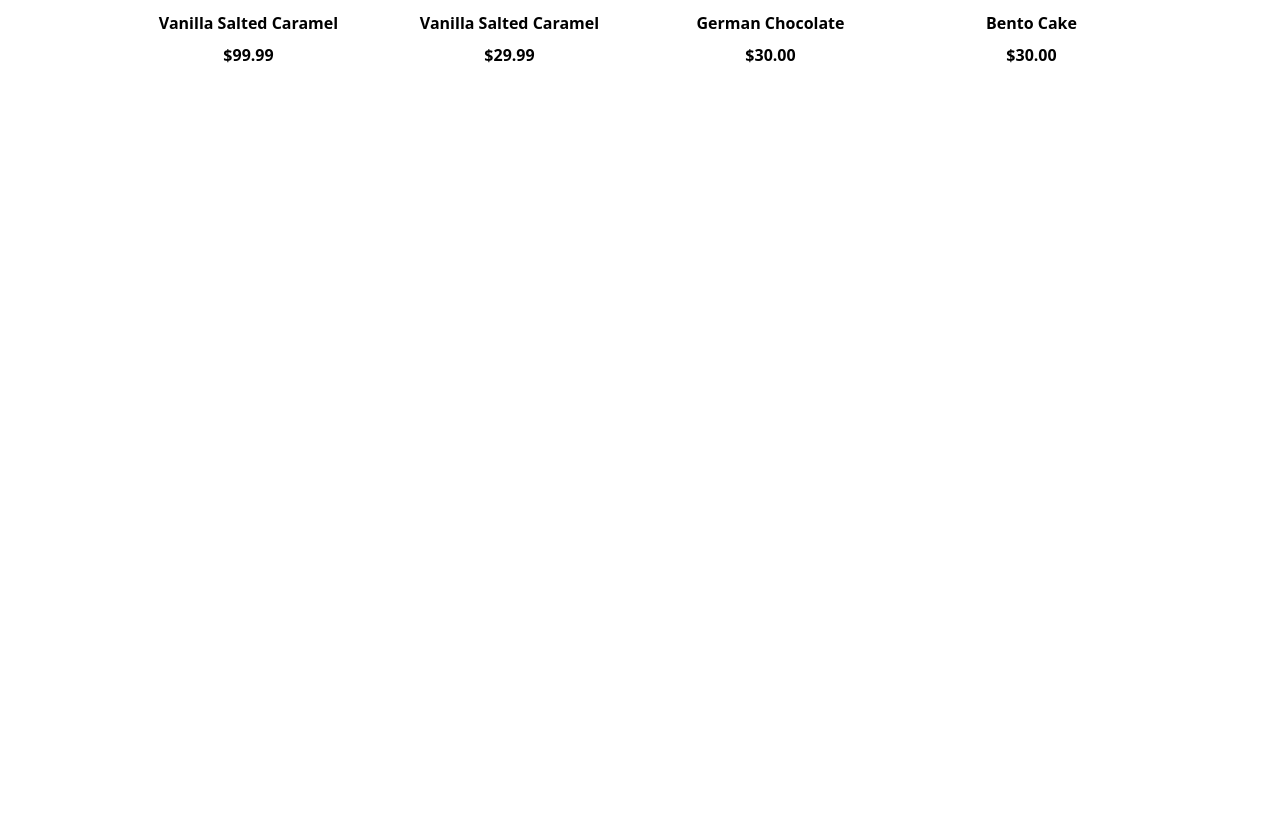
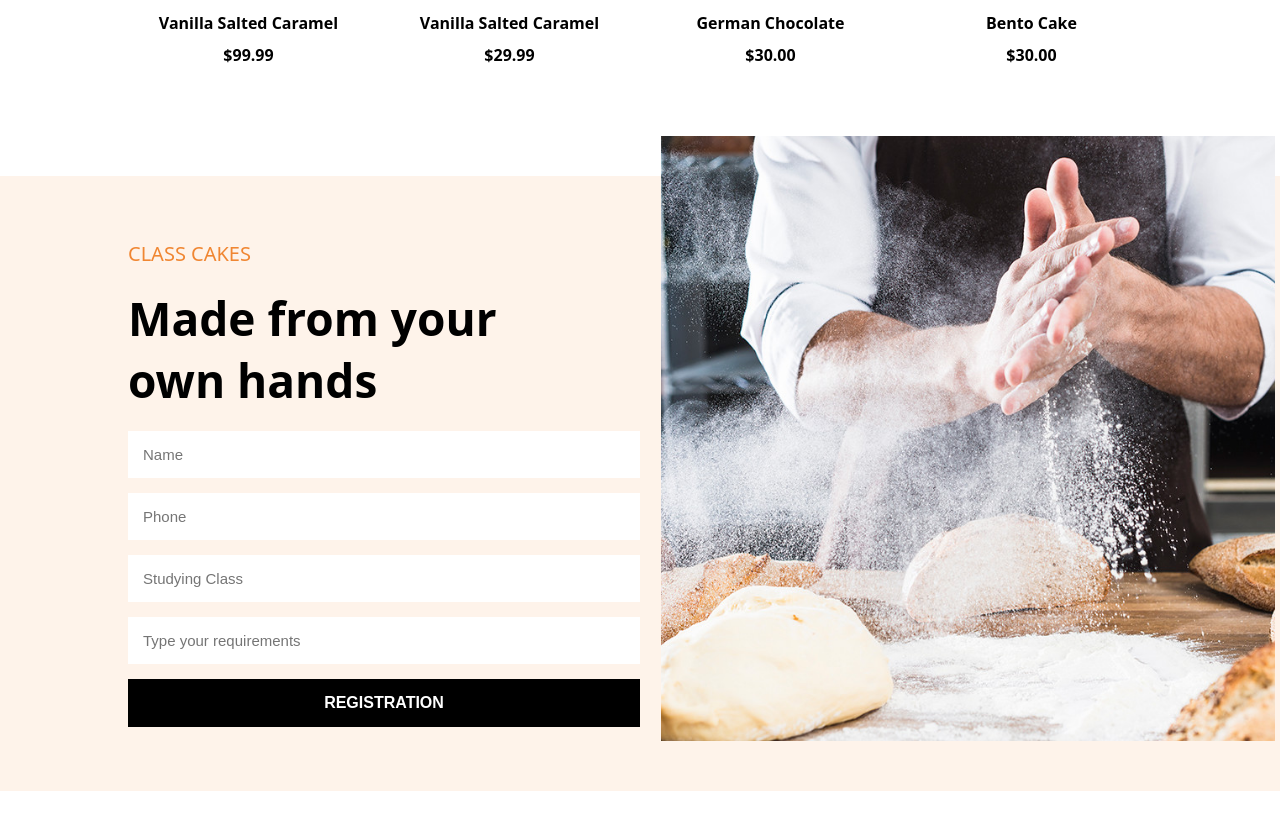
Before and after one commit to Godwinprosper/PrincessBake, a React (Vite) app in the folder PrincessBake/: page / in a window 1280 px wide. Shown: the part 1840-2670 px from the top of the page. Built offline with nearby package versions, Linux system fonts and the light colour scheme.

Commit message:
done with the class cakes section

```diff
--- a/PrincessBake/src/components/product/ProductSection.css
+++ b/PrincessBake/src/components/product/ProductSection.css
@@ -8,7 +8,7 @@
   /* border: 2px solid red; */
 }
 
-
+/* 1024px */
 @media(max-width:64rem){
   .product-grid{
     grid-template-columns: repeat(3,1fr);
--- /dev/null
+++ b/PrincessBake/src/pages/Home/ClassCake.css
@@ -0,0 +1,92 @@
+.class-cake-section {
+  background-color: rgba(240, 135, 50, 0.1);
+  padding: 5% 10%;
+  margin-top: 10rem;
+  position: relative;
+}
+
+.class-cake-grid {
+  display: grid;
+  grid-template-columns: 1fr 1fr;
+}
+
+/* left sectionn */
+.left-section span {
+  font-size: 2rem;
+  color: var(--secoundry-colore);
+}
+
+.left-section h2 {
+  font-size: 4.6rem;
+  margin: 2rem 0;
+}
+
+.input-container {
+  display: flex;
+  flex-direction: column;
+  gap: 1.5rem;
+  margin-bottom: 1.5rem;
+}
+
+.input-container input {
+  padding: 1.5rem;
+  border: none;
+  font-size: 1.5rem;
+}
+
+.registration-btn {
+  width: 100%;
+  padding: 1.5rem;
+  border: none;
+  font-size: 1.6rem;
+  background-color: black;
+  color: white;
+  text-transform: uppercase;
+  font-weight: bold;
+}
+
+/* right section */
+.right-section{
+  overflow: hidden;
+}
+.right-section img {
+  display: none;
+  width: 100%;
+  object-fit: cover;
+  object-position: center;
+}
+
+
+/* bg-image */
+.class-cake-bg {
+  position: absolute;
+  right: 0.5rem;
+  top: -4rem;
+  bottom: 5rem;
+  width: 48%;
+}
+
+.class-cake-bg img {
+  width: 100%;
+  height: 100%;
+  object-fit: cover;
+  object-position: center;
+}
+
+
+/* 768px */
+@media(max-width:48rem) {
+  .class-cake-grid {
+    display: grid;
+    grid-template-columns: 1fr;
+    gap: 3rem;
+  }
+
+  .right-section img {
+    display: initial;
+  }
+
+  .class-cake-bg {
+    display: none;
+  }
+}
--- /dev/null
+++ b/PrincessBake/src/pages/Home/ClassCake.jsx
@@ -0,0 +1,33 @@
+import classCakeImage from '../../assets/images/class-cake.jpg'
+import './ClassCake.css'
+
+export function ClassCake(){
+
+  return(
+    <div className="class-cake-section">
+      <div className="class-cake-grid">
+        <div className="left-section">
+          <span>CLASS CAKES</span>
+          <h2>Made from your <br/> own hands</h2>
+
+          <div className='input-container'>
+            <input type="text" placeholder='Name' />
+            <input type="text" placeholder='Phone'/>
+            <input type="text" placeholder='Studying Class'/>
+            <input type="text" placeholder='Type your requirements'/>
+          </div>
+
+          <div><button className='registration-btn'>Registration</button></div>
+        </div>
+
+        <div className="right-section">
+            <img src={classCakeImage} alt="class-cake-img" />
+        </div>
+      </div>
+      <div className="class-cake-bg">
+
+          <img src={classCakeImage} alt="class-cake-img" />
+      </div>
+    </div>
+  )
+}
--- a/PrincessBake/src/pages/Home/HomePage.jsx
+++ b/PrincessBake/src/pages/Home/HomePage.jsx
@@ -3,6 +3,7 @@ import { Header } from '../../components/Header'
 import { HeroSection } from './HeroSection'
 import { ItemSwipe } from './itemSwipe'
 import { ProductSection } from '../../components/product/ProductSection'
+import { ClassCake } from './ClassCake'
 import './HomePage.css'
 
 export function HomePage(){
@@ -13,6 +14,7 @@ export function HomePage(){
       <AboutCake/>
       <ItemSwipe/>
       <ProductSection/>
+      <ClassCake/>
     </>
   )
 }
```
Also changed, not shown: PrincessBake/src/assets/images/class-cake.jpg (added).
